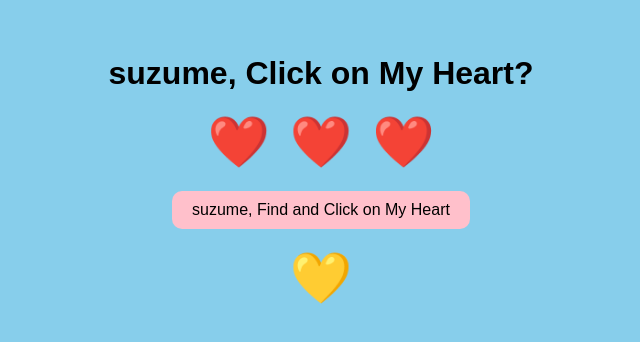
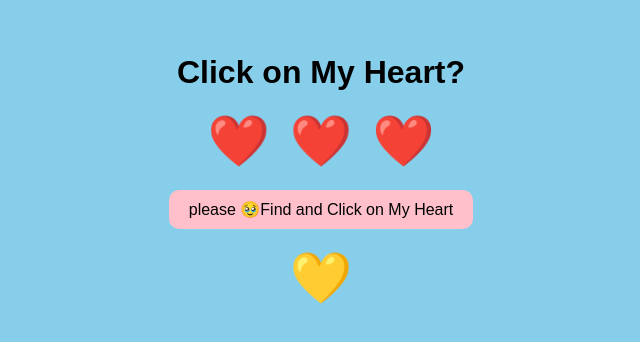
Before and after one commit to pushpesh17/pushpesh, a plain HTML site: page index.html in a window 1280 px wide. Shown: the part 230-572 px from the top of the page, without its empty margins (319-959 px from the left). Drawn offline with Linux system fonts and the light colour scheme.

Commit message:
Update index.html

```diff
--- a/index.html
+++ b/index.html
@@ -3,18 +3,18 @@
 <head>
     <meta charset="UTF-8">
     <meta name="viewport" content="width=device-width, initial-scale=1.0">
-    <title>Anjali Queen, Where's My Heart?</title>
+    <title>Hi Queen, Where's My Heart?</title>
     <link rel="stylesheet" href="style.css">
 </head>
 <body>
     <div class="container">
-        <h1>suzume, Click on My Heart?</h1>
+        <h1> Click on My Heart?</h1>
         <div class="hearts">
             <div class="heart">❤️</div>
             <div class="heart">❤️</div>
             <div class="heart">❤️</div>
         </div>
-        <button id="findHeartBtn">suzume, Find and Click on My Heart</button>
+        <button id="findHeartBtn">please 🥹Find and Click on My Heart</button>
         <div id="newHeart" class="heart">💛</div>
     </div>
 
```
